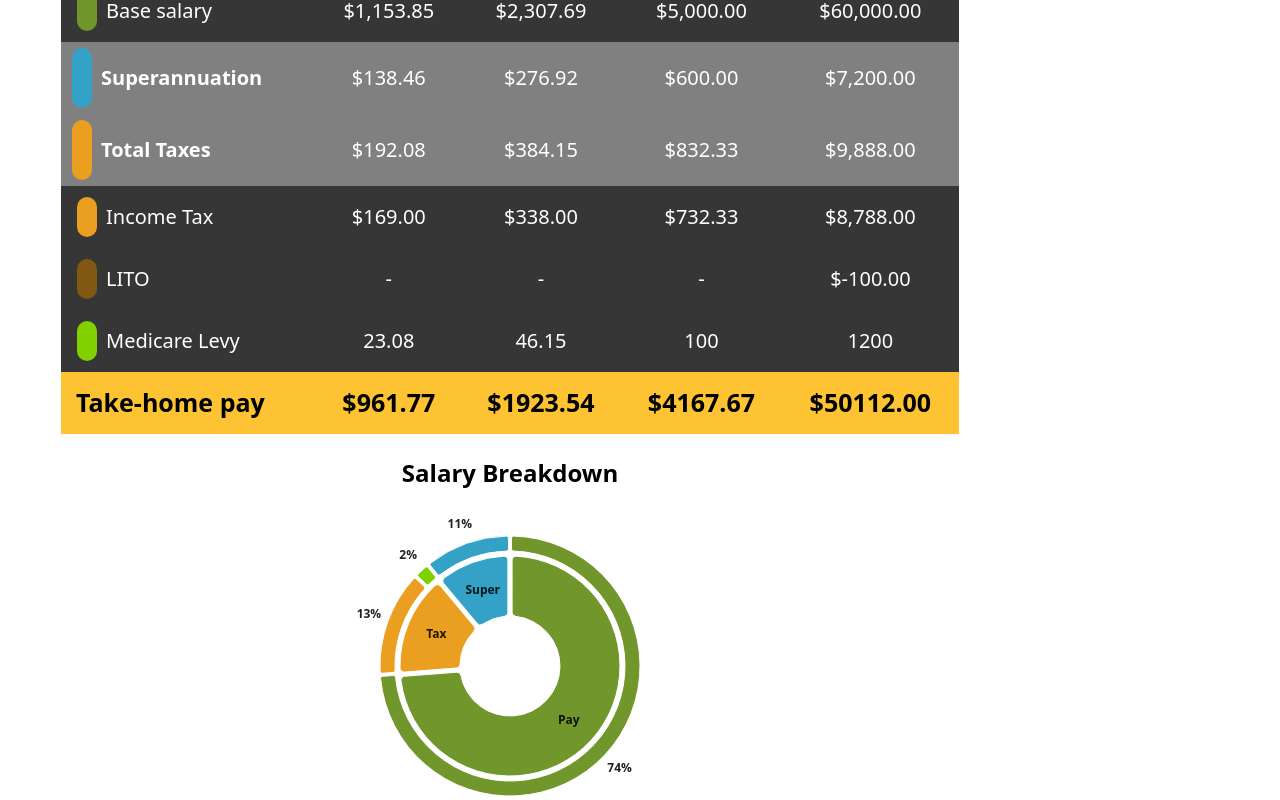
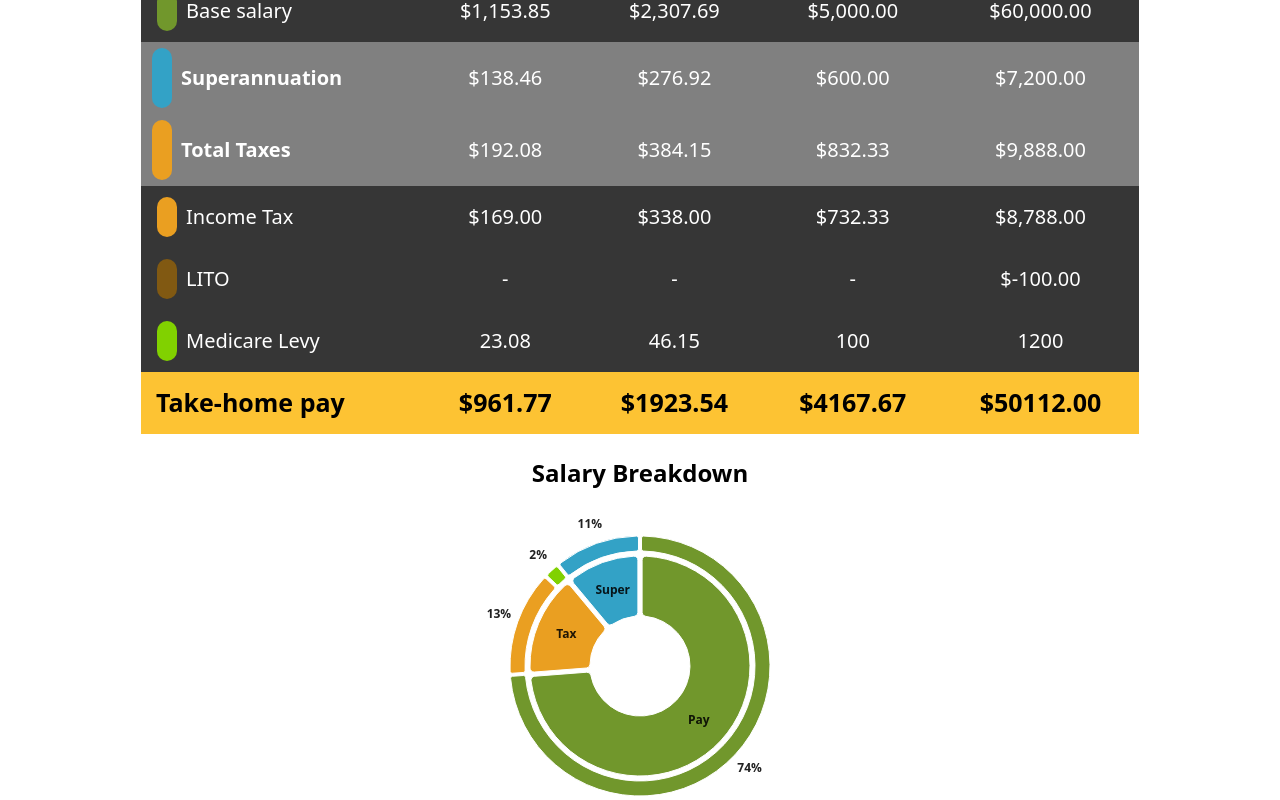
Before and after one commit to spikyMalkallam/pay-calculator, a React (Vite) app: page / in a window 1280 px wide. Shown: the part 677-1477 px from the top of the page. Built offline with nearby package versions, Linux system fonts and the light colour scheme.

Commit message:
Formatting tweaks

```diff
--- a/src/App.css
+++ b/src/App.css
@@ -13,10 +13,26 @@
 }
 
 #root {
-  max-width: 1920px;
+  width: 100%;
   height: auto;
   margin-top: 0px;
+  display: flex;
 }
+
+.global-div {
+  display: flex;
+  flex-wrap: nowrap;
+  flex-direction: row;
+  /* Allows summary to move below income on mobile */
+  gap: 20px;
+  width: 100%;
+
+  /* Optional: keeps it from getting too wide on ultrawide monitors */
+  margin: 0 auto;
+  padding: 10px;
+  max-width: 1920px;
+}
+
 
 body {
   margin: 0;
@@ -42,18 +58,7 @@ body {
 /* td {
   border: 2px solid pink;
 } */
-.global-div {
-  display: flex;
-  flex-wrap: nowrap;
-  flex-direction: row;
-  /* Allows summary to move below income on mobile */
-  gap: 20px;
-  width: 100%;
 
-  /* Optional: keeps it from getting too wide on ultrawide monitors */
-  margin: 0 auto;
-  padding: 10px;
-}
 
 @media (width < 1520px) {
   .global-div {
@@ -81,34 +86,23 @@ body {
     /* flex-direction: row; */
     /* border: 2px solid green; */
     gap: 0px;
+
   }
 
 }
 
 #income-div {
   flex: 1 1 auto;
-  /* Let it grow and shrink naturally */
-  width: 90%;
-  /* Gives a little "breathing room" on the sides */
   max-width: 600px;
-  /* Prevents it from getting too wide on desktop */
   min-width: 0;
-  /* Keeps the flexbox "shrink" behavior active */
   box-sizing: border-box;
-  /* Ensures padding doesn't break the width */
 }
 
 #summary-div {
   flex: 1 1 auto;
-  /* Let it grow and shrink naturally */
-  width: 90%;
-  /* Gives a little "breathing room" on the sides */
   max-width: 1400px;
-  /* Prevents it from getting too wide on desktop */
   min-width: 0;
-  /* Keeps the flexbox "shrink" behavior active */
   box-sizing: border-box;
-  /* Ensures padding doesn't break the width */
 }
 
 input:focus,
@@ -133,7 +127,7 @@ button:focus {
   /* flex-direction: row; */
   /* border: 2px solid green; */
   width: 100%;
-  max-width: 1600px;
+  max-width: 1000px;
   overflow: visible;
   justify-content: left;
   flex-wrap: wrap;
```
